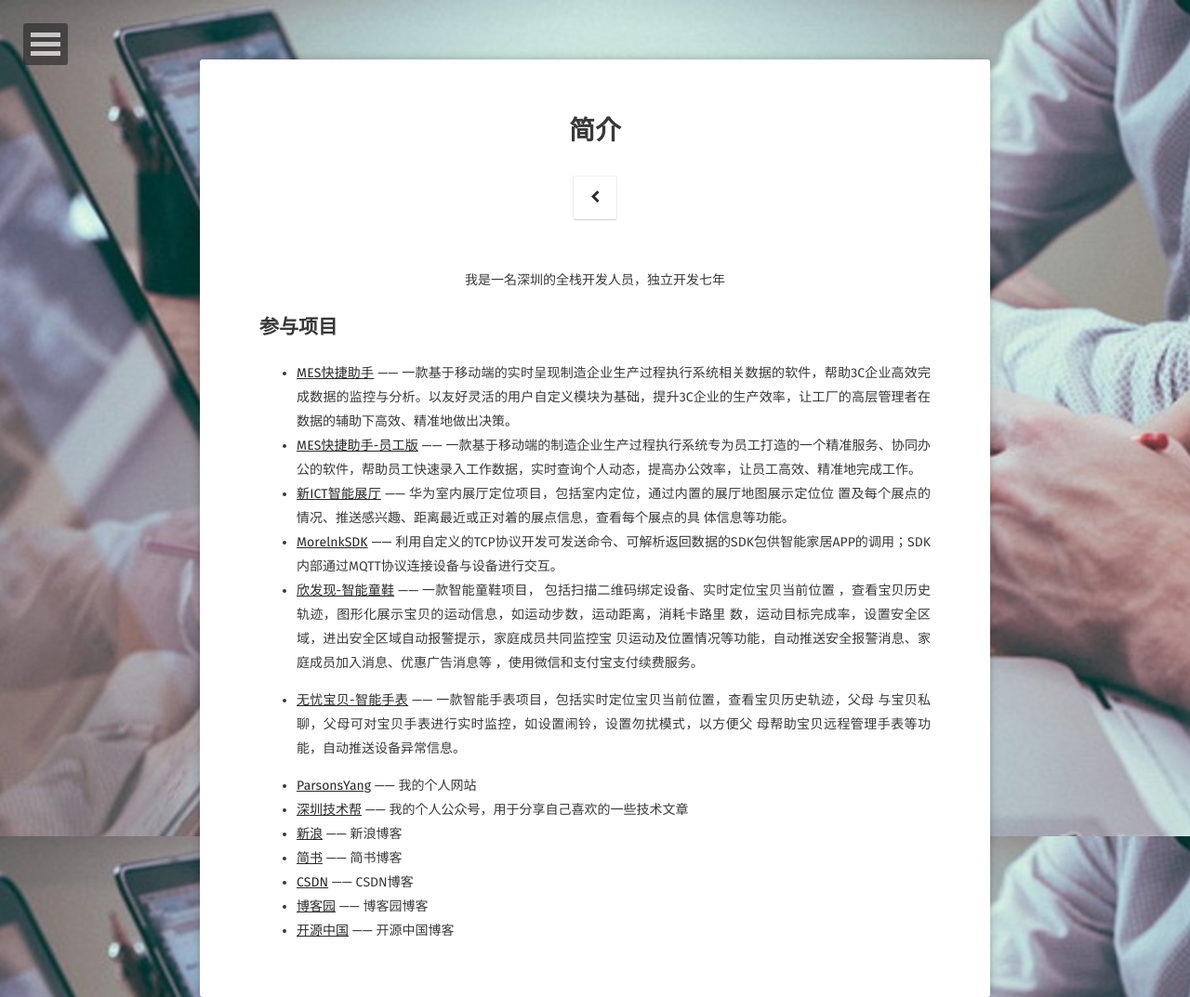
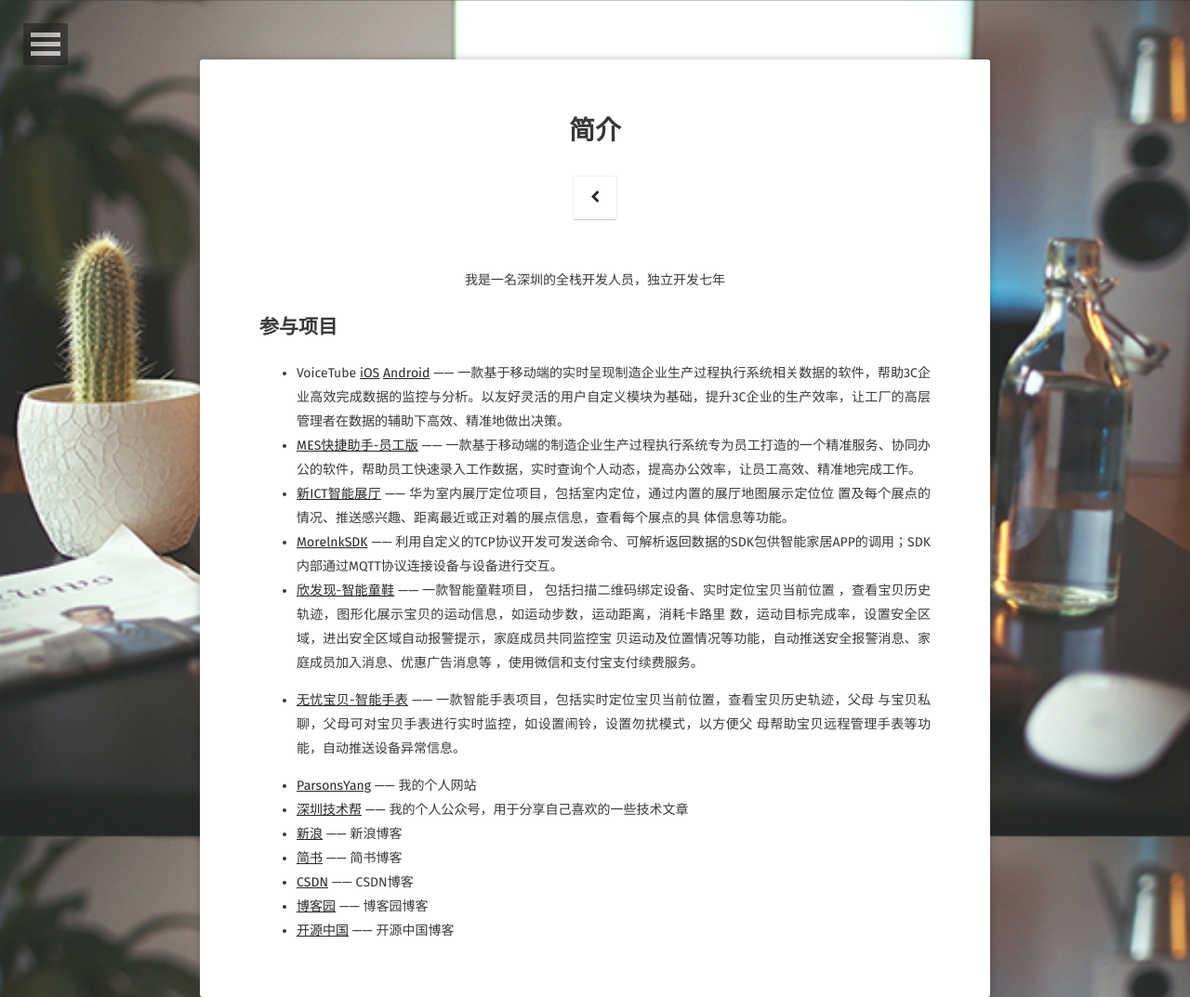
Before and after one commit to parsonsyang/parsonsyang.github.io, a Jekyll site: the page built from about/index.md, in a window 1280 px wide. Shown: the whole page at 93% size. Built offline with Jekyll 4.4.1, drawn with Linux system fonts in a browser that asks for light colours; some web fonts are replaced.

Commit message:
Update info

```diff
--- a/_config.yml
+++ b/_config.yml
@@ -1,10 +1,10 @@
 # Site
-title:              杨波的博客
-bio:                '没有人能随随便便成功'
-description:        "iOS开发，objective-c、swift、Js（兼Android开发、H5开发）"
+title:              Parsons的博客
+bio:                '每个函数方法的调用都有诗和远方'
+description:        "全栈开发"
 reading_time:       true
 words_per_minute:   200
-logo:               'assets/img/logo.png'
+logo:               'assets/img/logo.jpg'
 background:         'assets/img/placeholder-big.jpg'
 tiled_bg:           false   # Set this true if you want to tile your background image, otherwise it will be covered
 locale:             en_US
--- a/about/index.md
+++ b/about/index.md
@@ -9,7 +9,7 @@
 <center>我是一名深圳的全栈开发人员，独立开发七年</center>
 
 ## 参与项目
-* [MES快捷助手](https://itunes.apple.com/cn/app/id1420318965?mt=8) —— 一款基于移动端的实时呈现制造企业生产过程执行系统相关数据的软件，帮助3C企业高效完成数据的监控与分析。以友好灵活的用户自定义模块为基础，提升3C企业的生产效率，让工厂的高层管理者在数据的辅助下高效、精准地做出决策。
+* VoiceTube [iOS](https://apps.apple.com/app/id1468261402) [Android](https://appstore.fano.ai/apps/12/plats/12) —— 一款基于移动端的实时呈现制造企业生产过程执行系统相关数据的软件，帮助3C企业高效完成数据的监控与分析。以友好灵活的用户自定义模块为基础，提升3C企业的生产效率，让工厂的高层管理者在数据的辅助下高效、精准地做出决策。
 * [MES快捷助手-员工版](https://itunes.apple.com/cn/app/id1444976911?mt=8) —— 一款基于移动端的制造企业生产过程执行系统专为员工打造的一个精准服务、协同办公的软件，帮助员工快速录入工作数据，实时查询个人动态，提高办公效率，让员工高效、精准地完成工作。
 * [新ICT智能展厅](https://itunes.apple.com/cn/app/id1334527106?mt=8) —— 华为室内展厅定位项目，包括室内定位，通过内置的展厅地图展示定位位 置及每个展点的情况、推送感兴趣、距离最近或正对着的展点信息，查看每个展点的具 体信息等功能。
 * [MorelnkSDK](http://www.morelnk.cn/) —— 利用自定义的TCP协议开发可发送命令、可解析返回数据的SDK包供智能家居APP的调用；SDK内部通过MQTT协议连接设备与设备进行交互。
```
Also changed, not shown: assets/img/logo.jpg (added), assets/img/logo.png (deleted), assets/img/placeholder-big.jpg.
